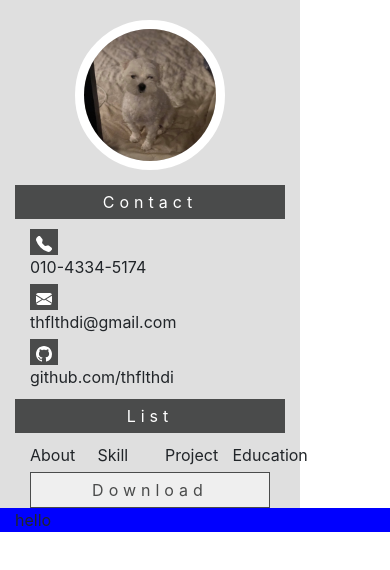
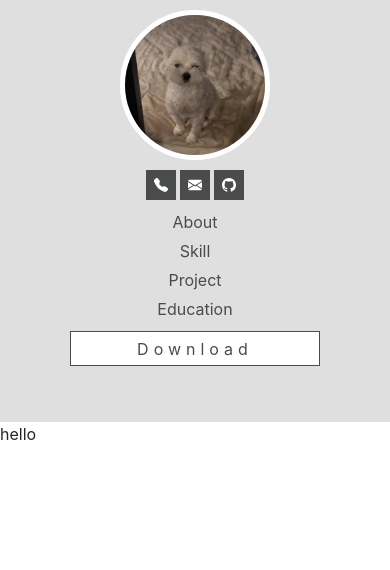
Before and after one commit to thflthdi/resume, a React (Create React App) app in the folder resume/: page / in a window 390 px wide. Shown: the top 570 px of the page. Built offline with nearby package versions, Linux system fonts and the light colour scheme; the HTML template or start-up script is replaced by a standard one.

Commit message:
기존 bootstrap 레이아웃을 css 레이아웃으로 변경 및 sidebar 반응형 구현, css 코드 리펙토링

```diff
--- a/resume/src/App.js
+++ b/resume/src/App.js
@@ -2,6 +2,7 @@ import { useEffect, useState } from "react";
 import About from "./components/about";
 import SideBar from "./sidebar";
 import { Container,Row,Col } from 'react-bootstrap';
+import "./App.scss"
 
 const ResizeEffect = () => {
   const [height, setHeight] = useState(window.innerHeight);
@@ -26,12 +27,22 @@ const ResizeEffect = () => {
 function App() {
   const heightSize = ResizeEffect();
   return (
-      <Container fluid>
-        <Row>
-          <Col className="sidebar" md={{span:3, offset:1}} xs={12} style={{backgroundColor:"#dfdfdf", maxWidth:"300px"}}><SideBar/></Col>
-          <Col md={7} xs={12} style={{backgroundColor:"blue"}}><About/></Col>
-        </Row>
-      </Container>
+
+    <div className="app">
+      <div className="sidebar">
+        <SideBar></SideBar>
+      </div>
+      <div className="content">
+        <About></About>
+      </div>
+    </div>
+
+      // <Container fluid>
+      //   <Row>
+      //     <Col className="sidebar" md={{span:3, offset:1}} xs={12} style={{backgroundColor:"#dfdfdf", maxWidth:"300px"}}><SideBar/></Col>
+      //     <Col md={7} xs={12} style={{backgroundColor:"blue"}}><About/></Col>
+      //   </Row>
+      // </Container>
   );
 }
 
--- /dev/null
+++ b/resume/src/App.scss
@@ -0,0 +1,49 @@
+.app {
+  display: grid;
+  grid-template-columns: 1fr 2fr 5fr 1fr;
+  grid-template-areas: ". sidebar content .";
+  //   background-color: lightyellow;
+  //   border: 3px solid #333;
+  width: 1280px;
+  max-width: 100%;
+  height: 100vh;
+  margin: 0 auto;
+
+  .sidebar {
+    display: grid;
+    grid-area: sidebar;
+    background-color: #dfdfdf;
+  }
+  .content {
+    display: grid;
+    grid-area: content;
+    // background-color: red;
+  }
+}
+
+@media (max-width: 768px) {
+  .app {
+    display: grid;
+    grid-template-rows: 1fr 1fr;
+    grid-template-areas:
+      "sidebar sidebar sidebar sidebar"
+      "content content content content";
+    //   background-color: lightyellow;
+    //   border: 3px solid #333;
+    width: 1280px;
+    max-width: 100%;
+    height: 100vh;
+    margin: 0 auto;
+
+    .sidebar {
+      display: grid;
+      grid-area: sidebar;
+      background-color: #dfdfdf;
+    }
+    .content {
+      display: grid;
+      grid-area: content;
+      // background-color: red;
+    }
+  }
+}
--- a/resume/src/sidebar.js
+++ b/resume/src/sidebar.js
@@ -1,107 +1,109 @@
 import React from 'react';
+import "./sidebar.scss"
 import imagefile from './ssulss.jpg';
 import {TelephoneFill, EnvelopeFill, Github} from 'react-bootstrap-icons';
-import { Col, Container, Row } from 'react-bootstrap';
+
 
 function SideBar() {
 
     return(
-        <Container>
-            <Row style={{marginTop:"20px"}}>
-                <Col style={{textAlign:"center"}}>
-                <img src={imagefile} width={150} height={150} alt="profile"
-                style={{borderRadius: "50%", objectFit:"cover", border:"9px solid white"}}/>
-                </Col>
-            </Row>
-            <Row style={{marginTop:"15px", backgroundColor:"yellow"}}>
-                <Col xs={12} style={{backgroundColor:"#4a4b4b", textAlign:"center",
-                color:"white",letterSpacing:"5px",padding:"5px"}}>
-                    Contact
-                </Col>
-            </Row>
-            <Row style={{marginTop:"10px"}}>
-                <Col md={2} xs={1}>
-                    <button style={{color:"white", backgroundColor:"#4a4b4b",border:"0px"}}>
-                        <TelephoneFill/></button>
-                </Col>
-                <Col md={9} xs={11}>010-4334-5174</Col>
-            </Row>
-            <Row style={{marginTop:"5px"}}>
-                <Col md={2} xs={1}>
-                    <button style={{color:"white", backgroundColor:"#4a4b4b",border:"0px"}}>
-                        <EnvelopeFill/></button>
-                </Col>
-                <Col md={9} xs={11}>thflthdi@gmail.com</Col>
-            </Row>
-            <Row style={{marginTop:"5px"}}>
-                <Col md={2} xs={1}>
-                    <button style={{color:"white", backgroundColor:"#4a4b4b",border:"0px"}}>
-                        <Github/></button>
-                </Col>
-                <Col md={9} xs={11}>github.com/thflthdi</Col>
-            </Row>
-            <Row style={{marginTop:"10px", backgroundColor:"yellow"}}>
-                <Col xs={12} style={{backgroundColor:"#4a4b4b", textAlign:"center",
-                color:"white",letterSpacing:"5px",padding:"5px"}}>
-                    List
-                </Col>
-            </Row>
-            <Row xs={4} md={1} style={{marginTop:"10px"}}>
-                <Col style={{marginBottom:"5px"}}>About</Col>
-                <Col style={{marginBottom:"5px"}}>Skill</Col>
-                <Col style={{marginBottom:"5px"}}>Project</Col>
-                <Col style={{marginBottom:"5px"}}>Education</Col>
-            </Row>
-            <Row>
-                <Col xs={12}>
-                    <button title="PDF로 이력서 다운로드"
-                        style={{ cursor:"hand", border:" 1.5px solid #4a4b4b", textAlign:"center", width:"100%",
-                        color:"#4a4b4b",letterSpacing:"5px",padding:"5px"}}>
-                            Download</button>
-                    </Col>
-            </Row>
-{/*
-            <div className="container" style={{color:"#4a4b4b"}}>
-                <div className="menutitle" style={{backgroundColor:"#4a4b4b", textAlign:"center",
-                color:"white",letterSpacing:"5px",padding:"6px"}}>Contact</div>
-                <br/>
-                <div className="bt-container" style={{marginBottom:"5px"}}>
-                    <button style={{color:"white", backgroundColor:"#4a4b4b",border:"0px"}}>
-                        <TelephoneFill style={{marginTop:"3px"}}/></button> 010-4334-5174
+        <div className="main">
+            <div className="container">
+                <img src={imagefile} alt="profile"/>
+            </div>
+            <div className="container">
+                <div className="menutitle">Contact</div>
+                <div className="flex-container">
+                    <div className="bt-container">
+                        <button><TelephoneFill id="icon"/></button> <span className="bt-text"> 010-4334-5174</span>
+                    </div>
+                    <div className="bt-container">
+                        <button><EnvelopeFill id="icon"/></button> <span className="bt-text"> thflthdi@gmail.com</span>
+                    </div>
+                    <div className="bt-container">
+                        <button><Github id="icon"/></button><span className="bt-text"> github.com/thflthdi</span>
+                    </div>
                 </div>
-                <div className="bt-container" style={{marginBottom:"5px"}}>
-                    <button style={{color:"white", backgroundColor:"#4a4b4b",border:"0px"}}>
-                        <EnvelopeFill style={{marginTop:"3px"}}/></button> thflthdi@gmail.com
-                </div>
-                <div className="bt-container" style={{marginBottom:"5px"}}>
-                    <button style={{color:"white", backgroundColor:"#4a4b4b",border:"0px"}}>
-                        <Github style={{marginTop:"3px"}}/></button> github.com/thflthdi
-                </div>
+
             </div>
 
-            <div className="container" style={{color:"#4a4b4b"}}>
-                <div className="menutitle" style={{backgroundColor:"#4a4b4b", textAlign:"center",
-                color:"white",letterSpacing:"5px",padding:"6px"}}>List</div>
-                <br/>
-                <div className="bt-container" style={{marginBottom:"5px"}}>
+            <div className="container" >
+                <div className="menutitle">List</div>
+                <div className="list-container">
                     About
                 </div>
-                <div className="bt-container" style={{marginBottom:"5px"}}>
+                <div className="list-container">
                     Skill
                 </div>
-                <div className="bt-container" style={{marginBottom:"5px"}}>
+                <div className="list-container">
                     Project
                 </div>
-                <div className="bt-container" style={{marginBottom:"5px"}}>
+                <div className="list-container">
                     Education
                 </div>
             </div>
             <div className="container">
-                <button title="PDF로 이력서 다운로드" style={{ cursor:"hand", border:" 1.5px solid #4a4b4b", textAlign:"center", width:"250px",
-                    color:"#4a4b4b",letterSpacing:"5px",padding:"6px"}}>Download</button>
+                <button id="down-btn" title="PDF로 이력서 다운로드">Download</button>
             </div>
-             */}
-        </Container>
+
+        </div>
+
+//         <Container>
+//             <Row style={{marginTop:"20px"}}>
+//                 <Col style={{textAlign:"center"}}>
+//                < img src={imagefile} width={150} height={150} alt="profile"
+//                 style={{borderRadius: "50%", objectFit:"cover", border:"9px solid white"}}/>
+//                 </Col>
+//             </Row>
+//             <Row style={{marginTop:"15px", backgroundColor:"yellow"}}>
+//                 <Col xs={12} style={{backgroundColor:"#4a4b4b", textAlign:"center",
+//                 color:"white",letterSpacing:"5px",padding:"5px"}}>
+//                     Contact
+//                 </Col>
+//             </Row>
+//             <Row style={{marginTop:"10px"}}>
+//                 <Col md={2} xs={1}>
+//                     <button style={{color:"white", backgroundColor:"#4a4b4b",border:"0px"}}>
+//                         <TelephoneFill/></button>
+//                 </Col>
+//                 <Col md={9} xs={11}>010-4334-5174</Col>
+//             </Row>
+//             <Row style={{marginTop:"5px"}}>
+//                 <Col md={2} xs={1}>
+//                     <button style={{color:"white", backgroundColor:"#4a4b4b",border:"0px"}}>
+//                         <EnvelopeFill/></button>
+//                 </Col>
+//                 <Col md={9} xs={11}>thflthdi@gmail.com</Col>
+//             </Row>
+//             <Row style={{marginTop:"5px"}}>
+//                 <Col md={2} xs={1}>
+//                     <button style={{color:"white", backgroundColor:"#4a4b4b",border:"0px"}}>
+//                         <Github/></button>
+//                 </Col>
+//                 <Col md={9} xs={11}>github.com/thflthdi</Col>
+//             </Row>
+//             <Row style={{marginTop:"10px", backgroundColor:"yellow"}}>
+//                 <Col xs={12} style={{backgroundColor:"#4a4b4b", textAlign:"center",
+//                 color:"white",letterSpacing:"5px",padding:"5px"}}>
+//                     List
+//                 </Col>
+//             </Row>
+//             <Row xs={4} md={1} style={{marginTop:"10px"}}>
+//                 <Col style={{marginBottom:"5px"}}>About</Col>
+//                 <Col style={{marginBottom:"5px"}}>Skill</Col>
+//                 <Col style={{marginBottom:"5px"}}>Project</Col>
+//                 <Col style={{marginBottom:"5px"}}>Education</Col>
+//             </Row>
+//             <Row>
+//                 <Col xs={12}>
+//                     <button title="PDF로 이력서 다운로드"
+//                         style={{ cursor:"hand", border:" 1.5px solid #4a4b4b", textAlign:"center", width:"100%",
+//                         color:"#4a4b4b",letterSpacing:"5px",padding:"5px"}}>
+//                             Download</button>
+//                     </Col>
+//             </Row>
+
+//         </Container>
 
     )
 }
--- /dev/null
+++ b/resume/src/sidebar.scss
@@ -0,0 +1,112 @@
+.main {
+  .container {
+    color: #4a4b4b;
+    margin-top: 20px;
+    img {
+      display: block;
+      margin: auto;
+      width: 180px;
+      height: 180px;
+      border-radius: 50%;
+      object-fit: cover;
+      border: 7px solid white;
+    }
+    .menutitle {
+      background-color: #4a4b4b;
+      color: white;
+      text-align: center;
+      letter-spacing: 5px;
+      padding: 6px;
+    }
+    .bt-container {
+      margin-top: 10px;
+    }
+    .list-container {
+      margin-top: 5px;
+    }
+    button {
+      color: white;
+      background-color: #4a4b4b;
+      border: 0px;
+      width: 30px;
+      height: 30px;
+    }
+    #icon {
+      width: 14px;
+      height: 14px;
+      margin-bottom: 3px;
+    }
+  }
+  #down-btn {
+    text-align: center;
+    background-color: white;
+    cursor: hand;
+    border: 1.5px solid #4a4b4b;
+    width: 250px;
+    height: 35px;
+    color: #4a4b4b;
+    letter-spacing: 5px;
+    padding: auto;
+  }
+}
+
+@media (max-width: 768px) {
+  .main {
+    .container {
+      //   border: 1.5px solid blue;
+      margin-top: 10px;
+      text-align: center;
+      color: #4a4b4b;
+      img {
+        display: block;
+        margin: auto;
+        width: 150px;
+        height: 150px;
+        border-radius: 50%;
+        object-fit: cover;
+        border: 5px solid white;
+      }
+      .menutitle {
+        display: none;
+      }
+      .flex-container {
+        display: flex;
+        justify-content: center;
+      }
+      .bt-container {
+        margin: 0px 2px 0px 2px;
+      }
+
+      .list-container {
+        margin-top: 5px;
+      }
+      button {
+        margin: auto;
+        color: white;
+        background-color: #4a4b4b;
+        border: 0px;
+        width: 30px;
+        height: 30px;
+      }
+      #icon {
+        width: 14px;
+        height: 14px;
+        margin-bottom: 3px;
+      }
+      span {
+        display: none;
+      }
+    }
+    #down-btn {
+      text-align: center;
+      background-color: white;
+      cursor: hand;
+      border: 1.5px solid #4a4b4b;
+      width: 250px;
+      height: 35px;
+      color: #4a4b4b;
+      letter-spacing: 5px;
+      padding: auto;
+    }
+  }
+}
```
Also changed, not shown: resume/src/App.css (deleted, +0 -38 lines).
